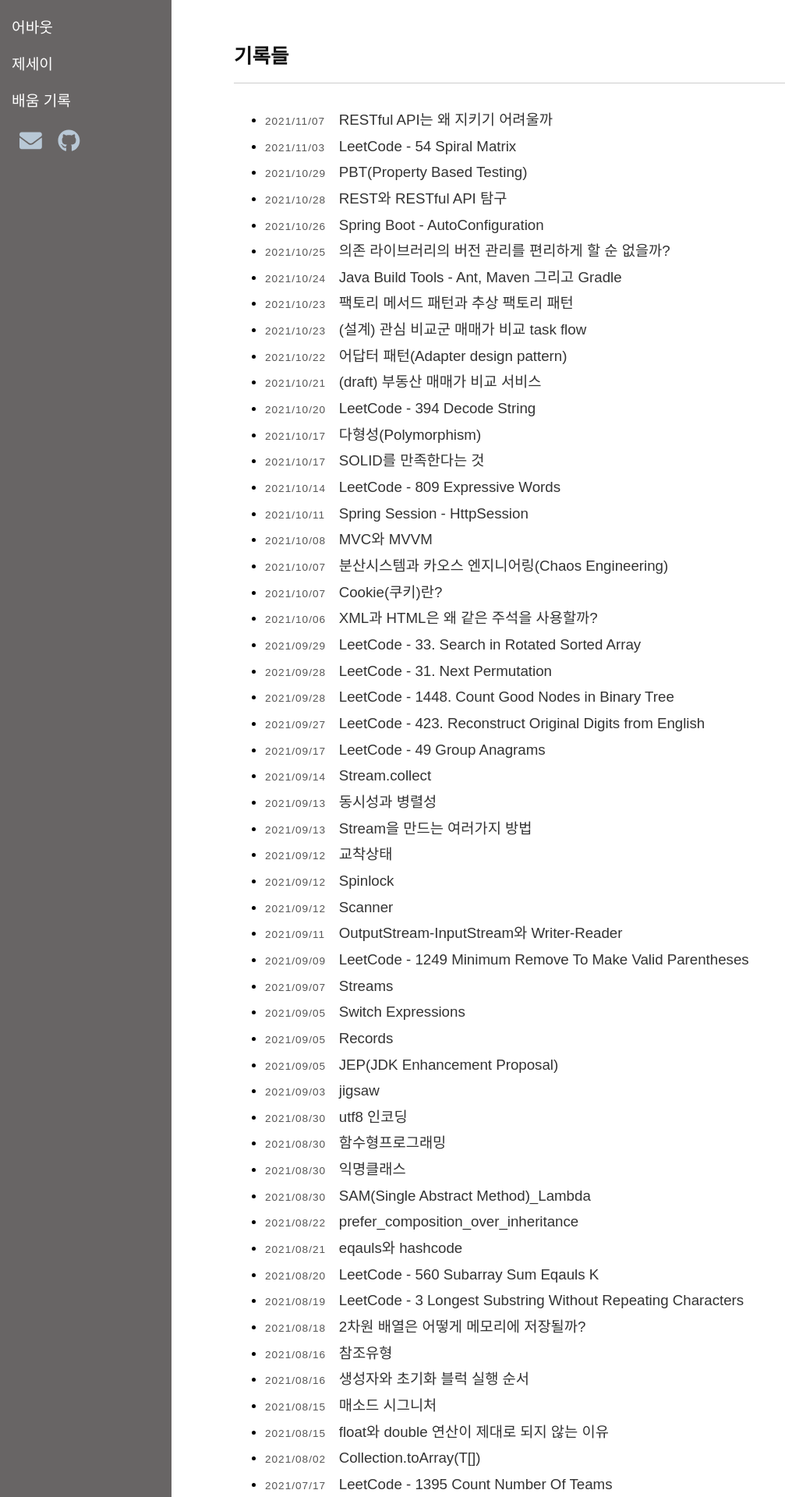
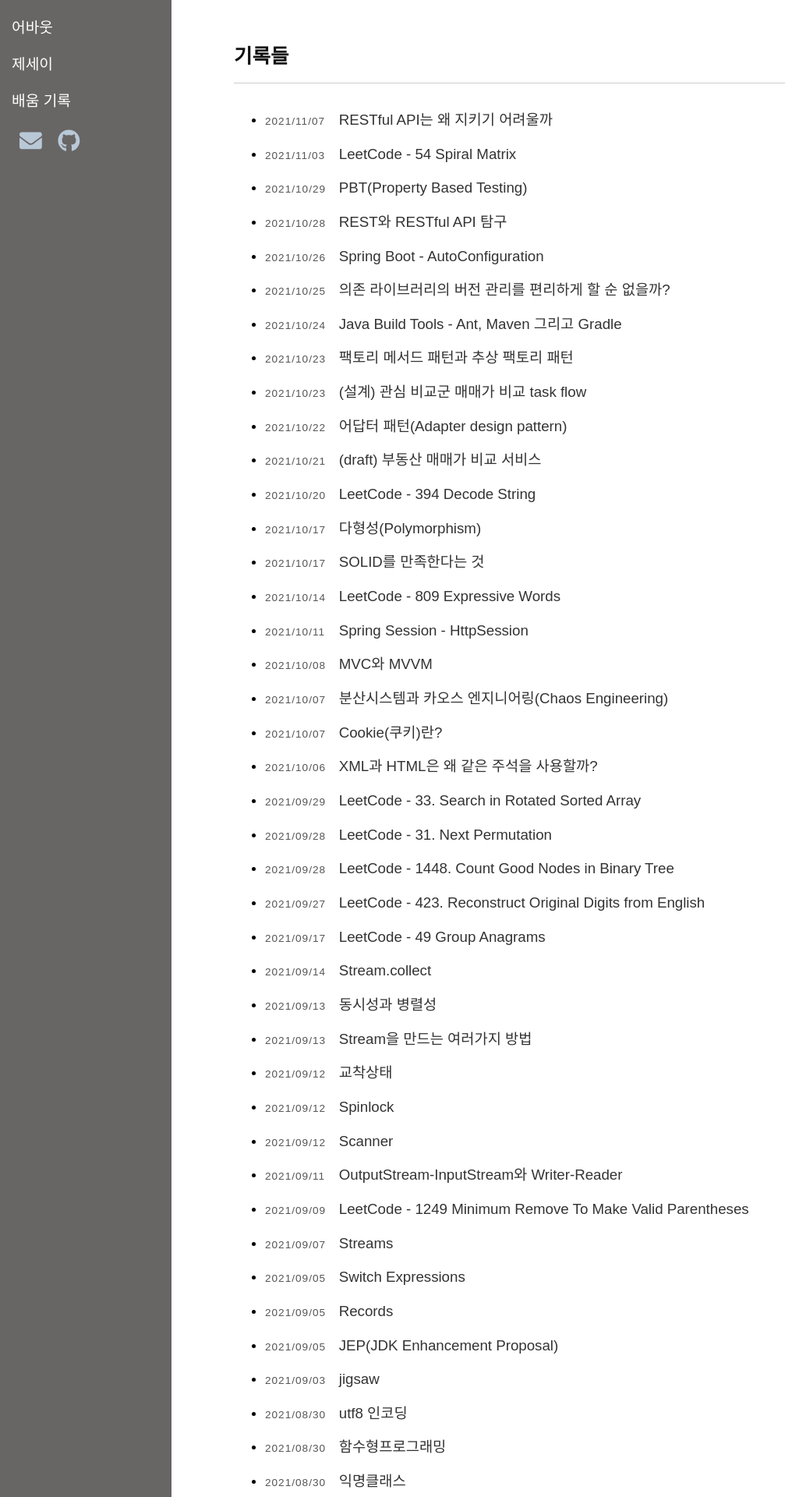
Before and after one commit to jerry92k/jerry92k.github.io, a Jekyll site: the page built from index.md, in a window 1280 px wide. Shown: the top 1920 px of the page at 78% size, without its empty margins (0-1007 px from the left). Built offline with Jekyll 4.4.1, drawn with Linux system fonts in a browser that asks for light colours; nearby versions of some CDN libraries.

Commit message:
레이아웃 업데이트

```diff
--- a/public/css/style.css
+++ b/public/css/style.css
@@ -182,6 +182,10 @@ a.nav-item:hover { color: #777; }
 .badge::after { content: ")"; }
 
 .post-list > li {
+}
+
+.post-list-item {
+	margin: 10px 0px;
 }
 
 .post-link {
```
